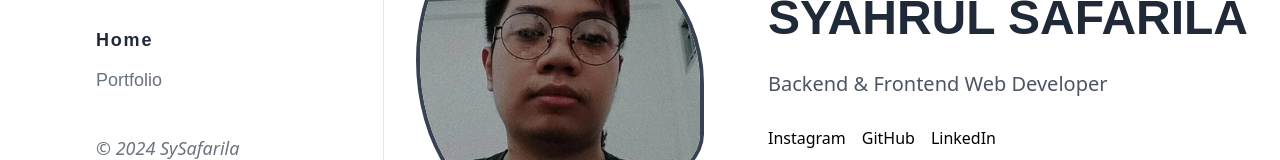
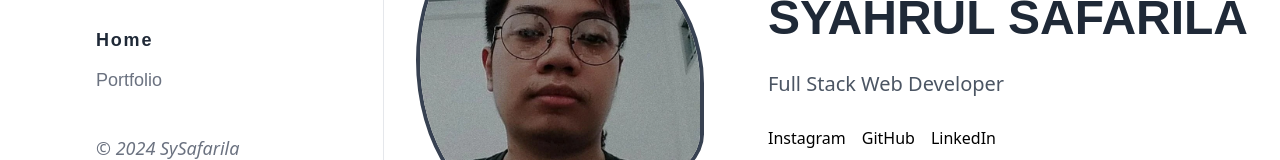
Before and after one commit to SySafarila/portfolio, a Next.js app: page / in a window 1280 px wide. Shown: the part 328-488 px from the top of the page. Built offline with nearby package versions, Linux system fonts and the light colour scheme.

Commit message:
Update index.js

```diff
--- a/src/pages/index.js
+++ b/src/pages/index.js
@@ -57,7 +57,7 @@ export default function Home() {
               Syahrul Safarila
             </h1>
             <p className="dark:text-gold-1 duration-500 text-center text-gray-600 transition-all xl:text-left xl:text-xl">
-              Backend & Frontend Web Developer
+              Full Stack Web Developer
             </p>
             <div className="dark:hidden flex gap-x-4">
               <a
```
